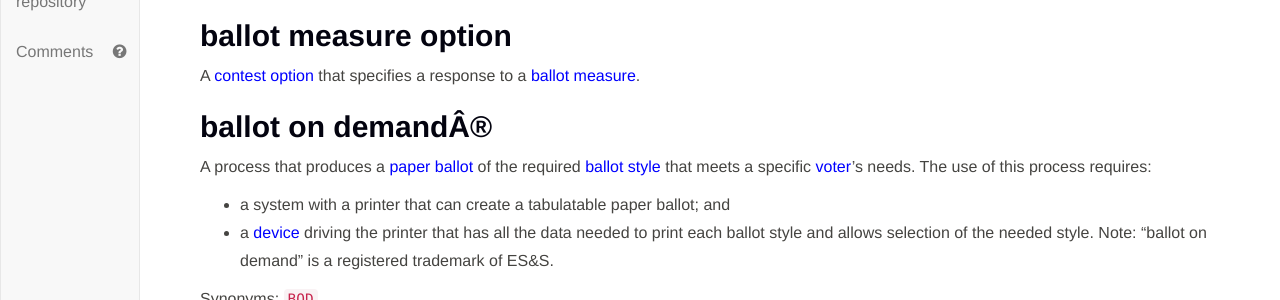
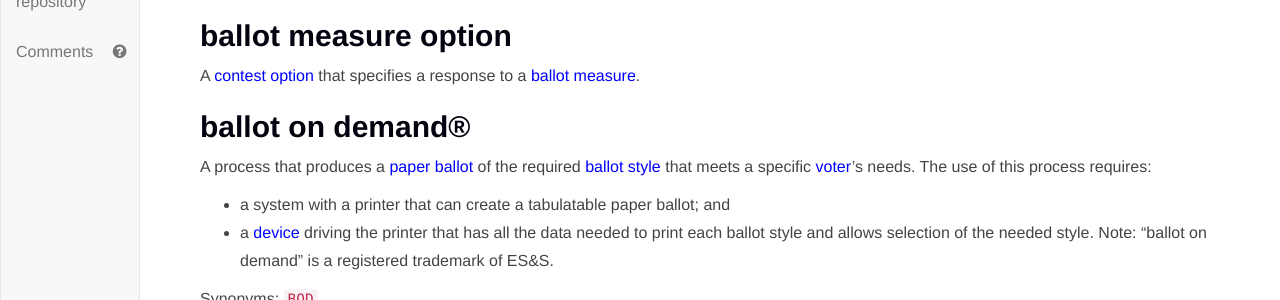
Before and after one commit to usnistgov/ElectionGlossary, a Jekyll site: the page built from index.md, in a window 1280 px wide and 900 px high, scrolled down 4373 px. Shown: the part 150-450 px from the top of the window. Built offline with Jekyll 4.4.1, drawn with Linux system fonts in a browser that asks for light colours; our own code applies the rules of GitHub Pages for plain Markdown files.

Commit message:
fix BOD text

```diff
--- a/index.md
+++ b/index.md
@@ -166,7 +166,7 @@ Synonyms: `ballot issue`, `ballot proposition`, `ballot question`, `referendum`
 A [contest option](#contest-option) that specifies a response to a [ballot measure](#ballot-measure).
 
 
-## <a name="ballot-on-demandÂ®"></a>ballot on demandÂ®
+## <a name="ballot-on-demand®"></a>ballot on demand®
 A process that produces a [paper ballot](#paper-ballot) of the required [ballot style](#ballot-style) that meets a specific [voter](#voter)'s needs. The use of this process requires:
  - a system with a printer that can create a tabulatable paper ballot; and
  - a [device](#device) driving the printer that has all the data needed to print each ballot style and allows selection of the needed style.
```
